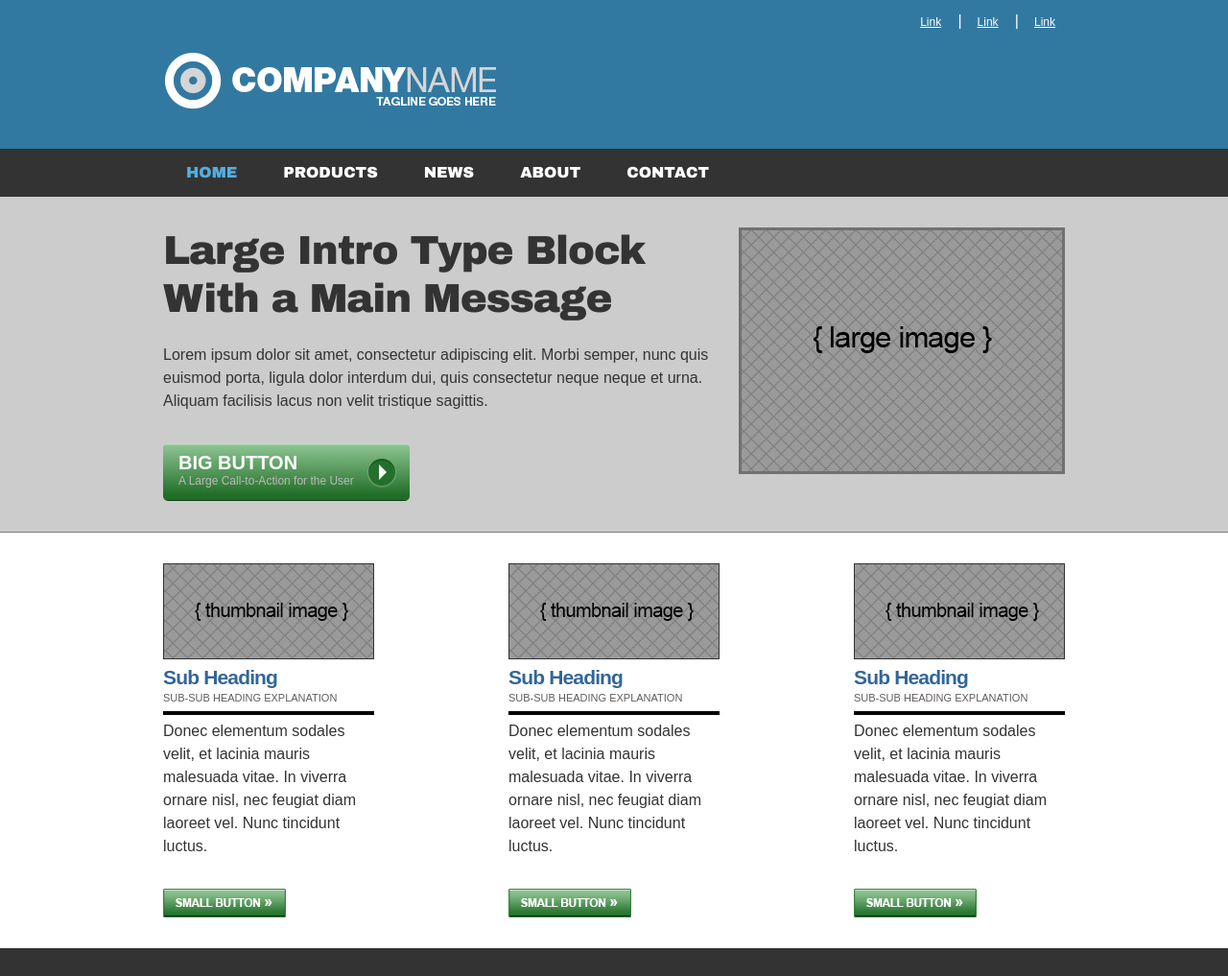
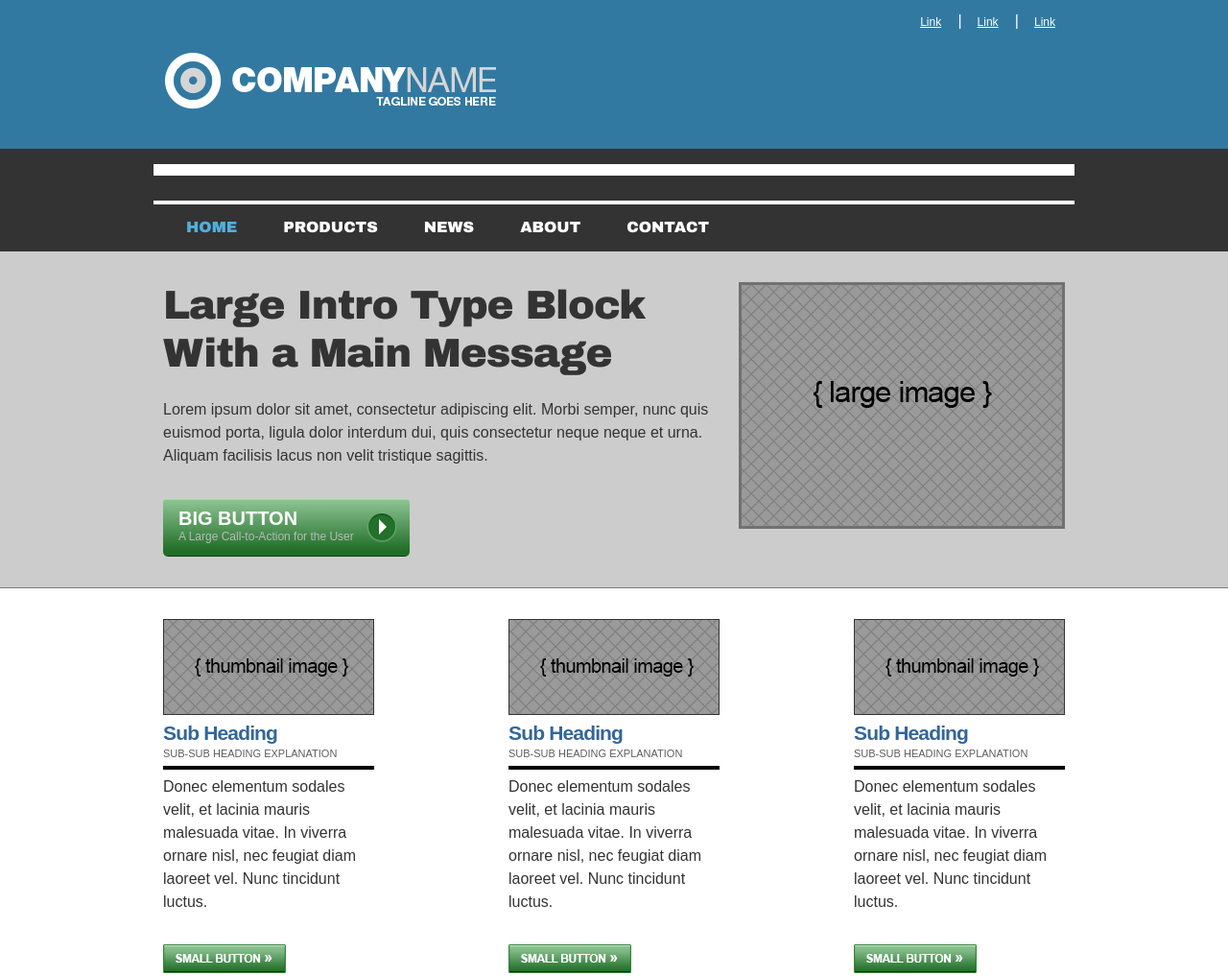
Before and after one commit to kristyki/comany-name-1, a plain HTML site: page index.html in a window 1280 px wide. Shown: the top 1017 px of the page at 96% size. Drawn offline with nearby package versions, Linux system fonts and the light colour scheme; a web font is replaced by a local one.

Commit message:
Add nav-toggle icon

```diff
--- a/css/styles.css
+++ b/css/styles.css
@@ -301,6 +301,41 @@ h4 {
 .main-nav a.active {
   color: #53aee0;
   background: transparent;
+}
+
+.nav-toggle {
+  box-sizing: border-box;
+  width: 12px;
+  height: 16px;
+  margin: 16px auto;
+  background: #fff;
+}
+
+a.nav-toggle:hover {
+  background: transparent;
+}
+
+.nav-toggle:before {
+  content: '';
+  position: absolute;
+  top: 8px;
+  left: 0;
+  width: 100%;
+  height: 100%;
+  border-top: 4px solid #fff;
+  border-bottom: 4px solid #fff;
+}
+
+.nav-toggle:after {
+  content: '';
+  position: absolute;
+  top: 0;
+  left: 0;
+  width: 100%;
+  height: 4px;
+  background: #fff;
+  border-top: 4px solid #fff;
+  border-bottom: 4px solid #fff;
 }
 
 
--- a/index.html
+++ b/index.html
@@ -35,6 +35,7 @@
 
     <nav class="main-nav row">
       <div class="container">
+        <a href="#" class="nav-toggle active"></a>
         <ul>
           <li><a class="active" href="index.html">Home</a></li>
           <li><a href="#">Products</a></li>
```
